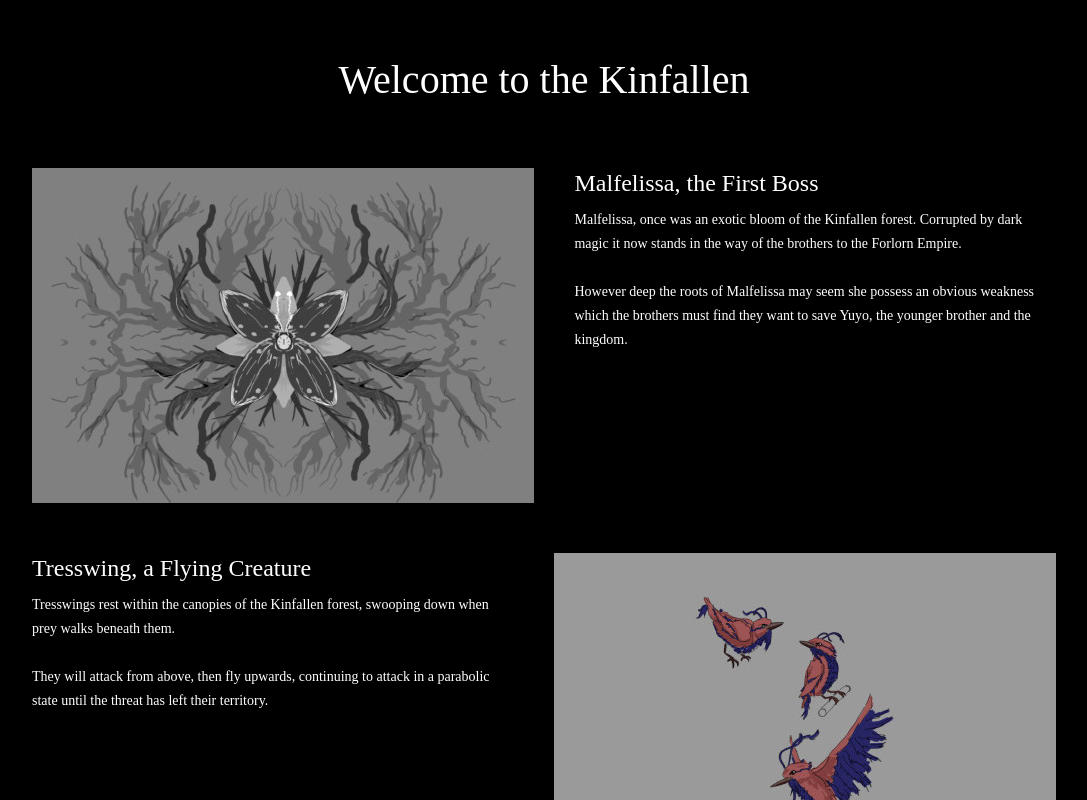
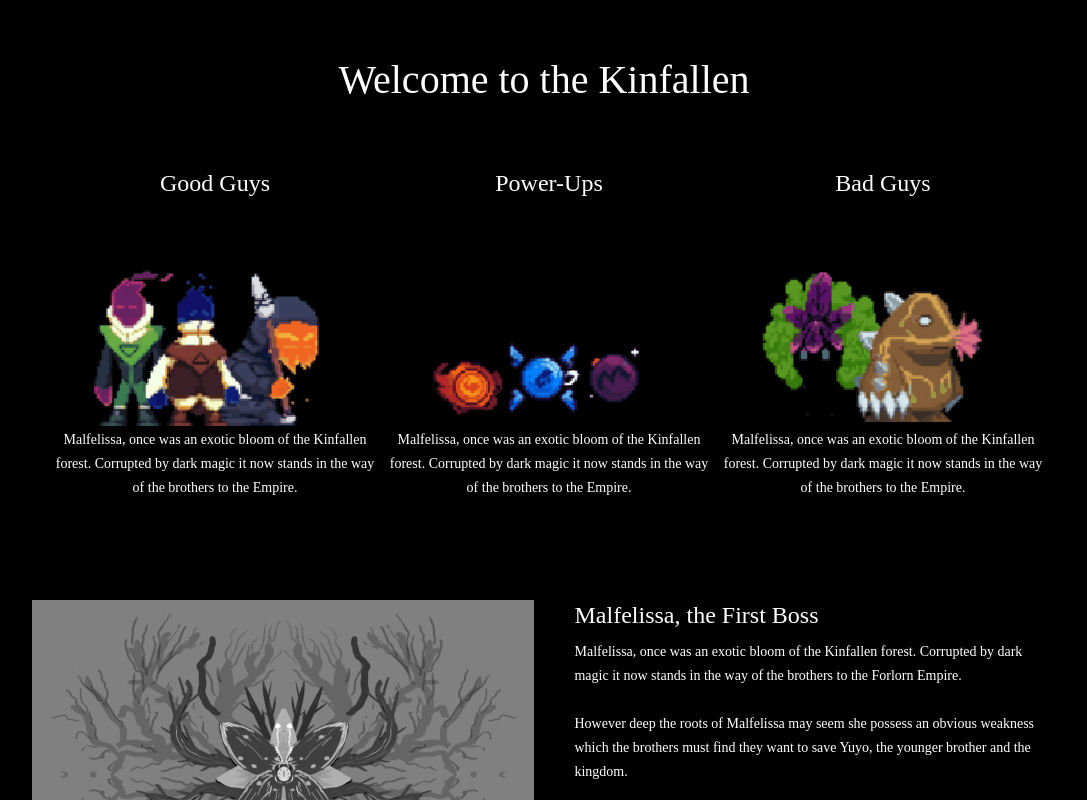
Before and after one commit to DuelistRaj/yami-website, a website: page website/index.html in a window 1280 px wide. Shown: the part 728-1528 px from the top of the page, without its empty margins (96-1183 px from the left). Drawn offline with nearby package versions, Linux system fonts and the light colour scheme; a web font is replaced by a local one.

Commit message:
Added new game-info

```diff
--- a/website/css/styles.css
+++ b/website/css/styles.css
@@ -179,6 +179,52 @@ header nav {
     line-height: 48px;
     font-weight: 300;
     margin: 0 0 64px 0;
+}
+
+.game-info-wrapper {
+    width: 100%;
+    text-align: center;
+}
+
+.first-info-wrapper {
+    display: inline-block;
+    position: relative;
+    width: 330px;
+    margin: 0;
+
+}
+
+.middle-info-wrapper {
+    display: inline-block;
+    position: relative;
+    width: 330px;
+    margin: 0;
+
+}
+
+.last-info-wrapper {
+    display: inline-block;
+    position: relative;
+    width: 330px;
+    margin: 0;
+}
+
+.game-info-heading h3 {
+    color: #ffffff;
+    font-size: 24px;
+    line-height: 30px;
+    font-weight: 400;
+    margin: 0 0 10px 0;
+    padding-left: 10px;
+}
+
+.game-info-text p {
+    color: #ffffff;
+    font-size: 14px;
+    line-height: 24px;
+    font-weight: 400;
+    padding-left: 10px;
+    -webkit-font-smoothing: antialiased;
 }
 
 #boxes .box-left {
--- a/website/index.html
+++ b/website/index.html
@@ -92,6 +92,56 @@
             <div class="boxes-intro">
                 <h2>Welcome to the Kinfallen</h2>
             </div>
+
+            <div class="game-info-wrapper">
+                <div class="first-info-wrapper">
+                    <div class="game-info-heading">
+                        <h3>Good Guys</h3>
+                    </div>
+                    <div class="game-info">
+                        <img src="media\good-guys.gif" alt="Malfelissa">
+                    </div>
+                    <div class="game-info-text">
+                        <p>Malfelissa, once was an exotic bloom of the Kinfallen forest.
+                            Corrupted by dark magic it now stands in the way of the brothers to the Empire.</p>
+                    </div>
+                </div>
+
+                <div class="middle-info-wrapper">
+                    <div class="game-info-heading">
+                        <h3>Power-Ups</h3>
+                    </div>
+                    <div class="game-info">
+                        <img src="media\power-ups.gif" alt="Malfelissa">
+                    </div>
+                    <div class="game-info-text">
+                        <p>Malfelissa, once was an exotic bloom of the Kinfallen forest.
+                            Corrupted by dark magic it now stands in the way of the brothers to the Empire.</p>
+                    </div>
+                </div>
+
+                <div class="last-info-wrapper">
+                    <div class="game-info-heading">
+                        <h3>Bad Guys</h3>
+                    </div>
+                    <div class="game-info">
+                        <img src="media\bad-guys.gif" alt="Malfelissa">
+                    </div>
+                    <div class="game-info-text">
+                        <p>Malfelissa, once was an exotic bloom of the Kinfallen forest.
+                            Corrupted by dark magic it now stands in the way of the brothers to the Empire.</p>
+                    </div>
+                </div>
+            </div>
+
+            <div class="col-md-12 hc_space_cnt">
+                <hr class="space l    ">
+            </div>
+
+            <div class="col-md-12 hc_space_cnt">
+                <hr class="space l    ">
+            </div>
+
             <div class="box-left">
                 <img src="media\Malfelissa.jpg" alt="Malfelissa">
             </div>
```
Also changed, not shown: website/media/bad-guys.gif (added), website/media/good-guys.gif (added), website/media/power-ups.gif (added).
